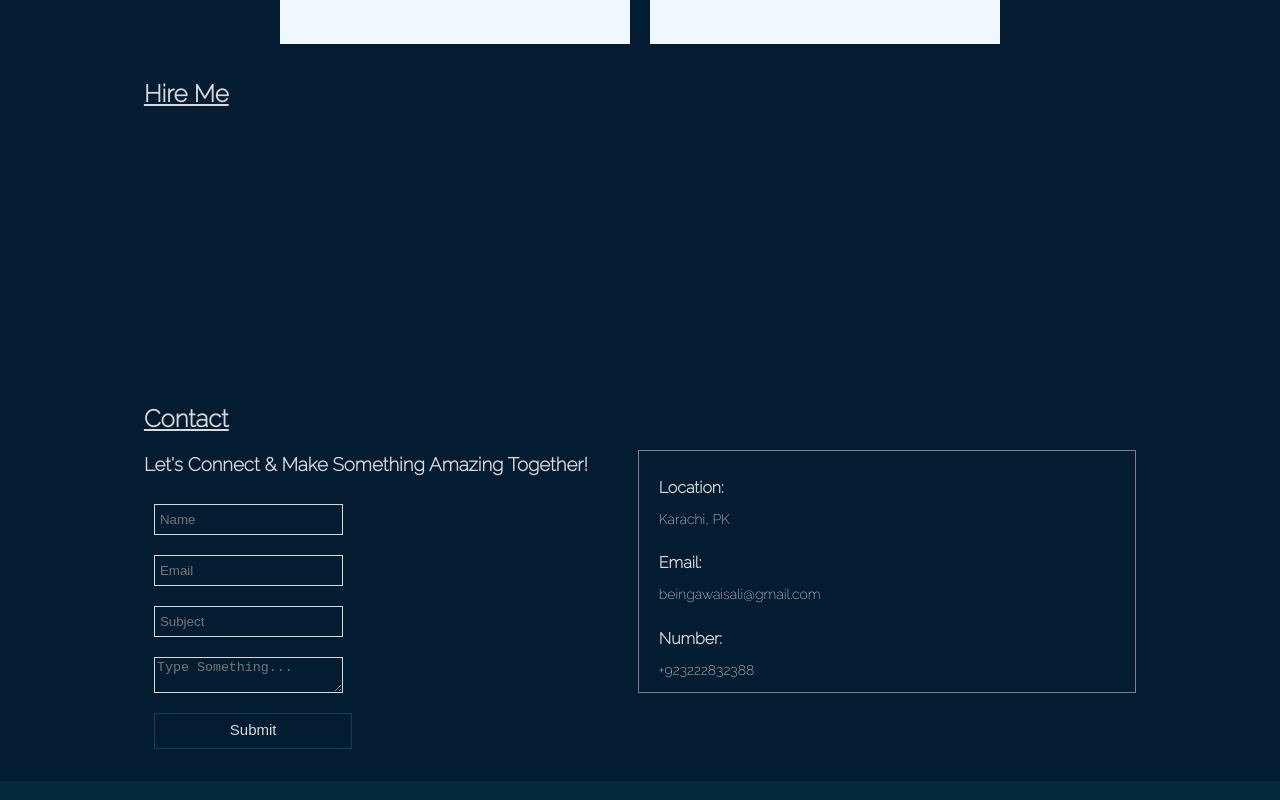
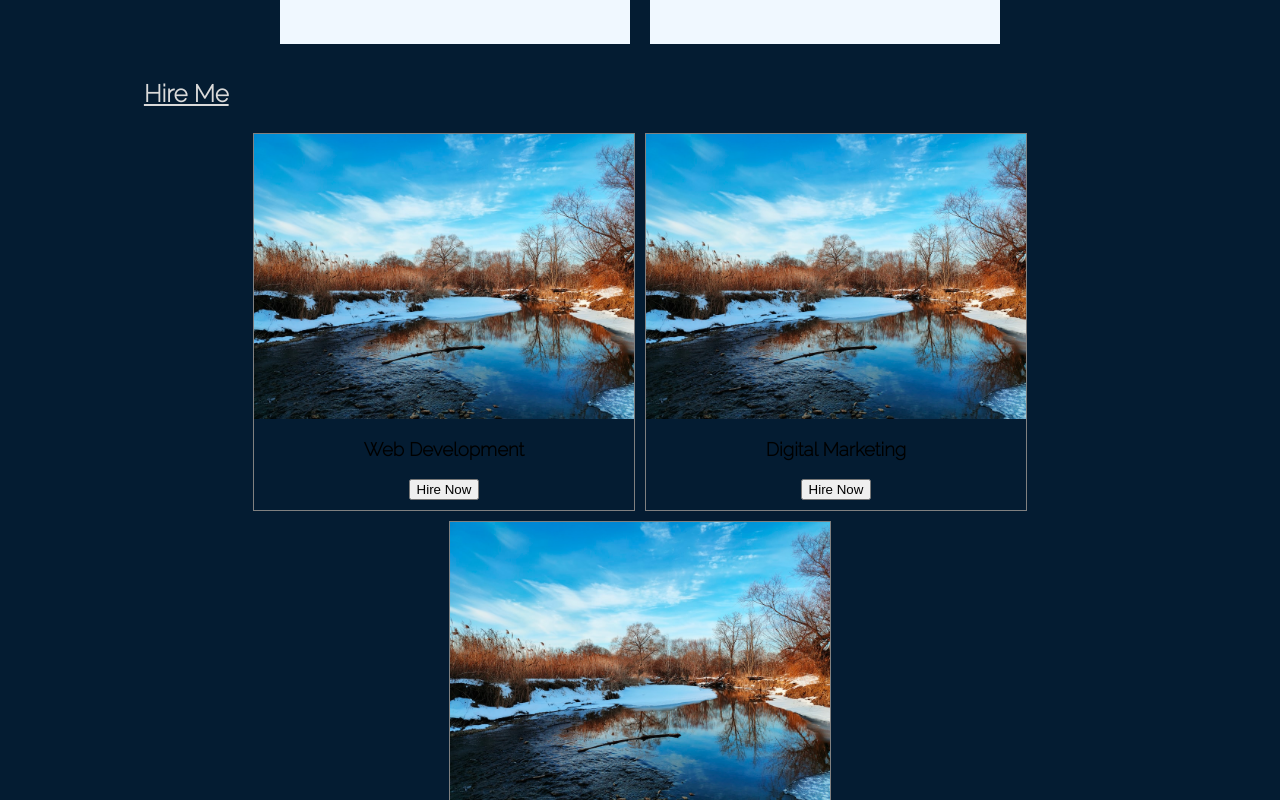
Before and after one commit to beingawaisali/beingawaisali.com-new, a React (Create React App) app: page / in a window 1280 px wide. Shown: the part 1480-2280 px from the top of the page. Built offline with nearby package versions, Linux system fonts and the light colour scheme.

Commit message:
hire sections styled

```diff
--- a/src/components/Sections/Connect.jsx
+++ b/src/components/Sections/Connect.jsx
@@ -1,7 +1,5 @@
-import { FontAwesomeIcon } from '@fortawesome/react-fontawesome';
 import React from 'react';
 import './connect.css';
-import {email} from '@fortawesome/fontawesome-svg-core'
 
 
 let Connect = () => {
--- a/src/components/Sections/Hire.jsx
+++ b/src/components/Sections/Hire.jsx
@@ -1,5 +1,6 @@
     import React from 'react';
     import './hire.css';
+    import sample1 from '../images/sample-1.jpg';
 
 
     let Hire = () => {
@@ -7,6 +8,21 @@ let Hire = () => {
             <div id="hire-parent">
                 <h2>Hire Me</h2>
                 <div className="hire-parent">
+                    <div className='hire-service'>
+                        <img src={sample1} className="hire-image" />
+                        <h3>Web Development</h3>
+                        <button>Hire Now</button>
+                    </div>
+                    <div className='hire-service'>
+                        <img src={sample1} className="hire-image" />
+                        <h3>Digital Marketing</h3>
+                        <button>Hire Now</button>
+                    </div>
+                    <div className='hire-service'>
+                        <img src={sample1} className="hire-image" />
+                        <h3>Affiliate Marketing</h3>
+                        <button>Hire Now</button>
+                    </div>
                 </div>
             </div>
         )
--- a/src/components/Sections/hire.css
+++ b/src/components/Sections/hire.css
@@ -1,8 +1,9 @@
 #hire-parent {
     /* width: 100%; */
     padding: 5px 20px;
-    height: 300px;
+    /* height: 300px; */
     background-color: #041C32;
+
 }
 
 
@@ -11,5 +12,29 @@
 }
 
 .hire-parent {
-    background-color: aliceblue;
+    /* background-color: aliceblue; */
+    display: flex;
+    justify-content: center;
+    align-items: center;
+    flex-wrap: wrap;
 }
+
+.hire-service {
+    background-color: #041C32;
+    border: 1px solid grey;
+    margin: 5px;
+    display: flex;
+    justify-content: center;
+    align-items: center;
+    flex-direction: column;
+    width: 380px;
+    padding-bottom: 10px;
+}
+
+.hire-service:hover {
+    width: 390px;
+}
+
+.hire-image {
+    width: 100%;
+}
```
Also changed, not shown: src/components/images/sample-1.jpg (added). Lines whose indentation alone changed are shown as unchanged.
